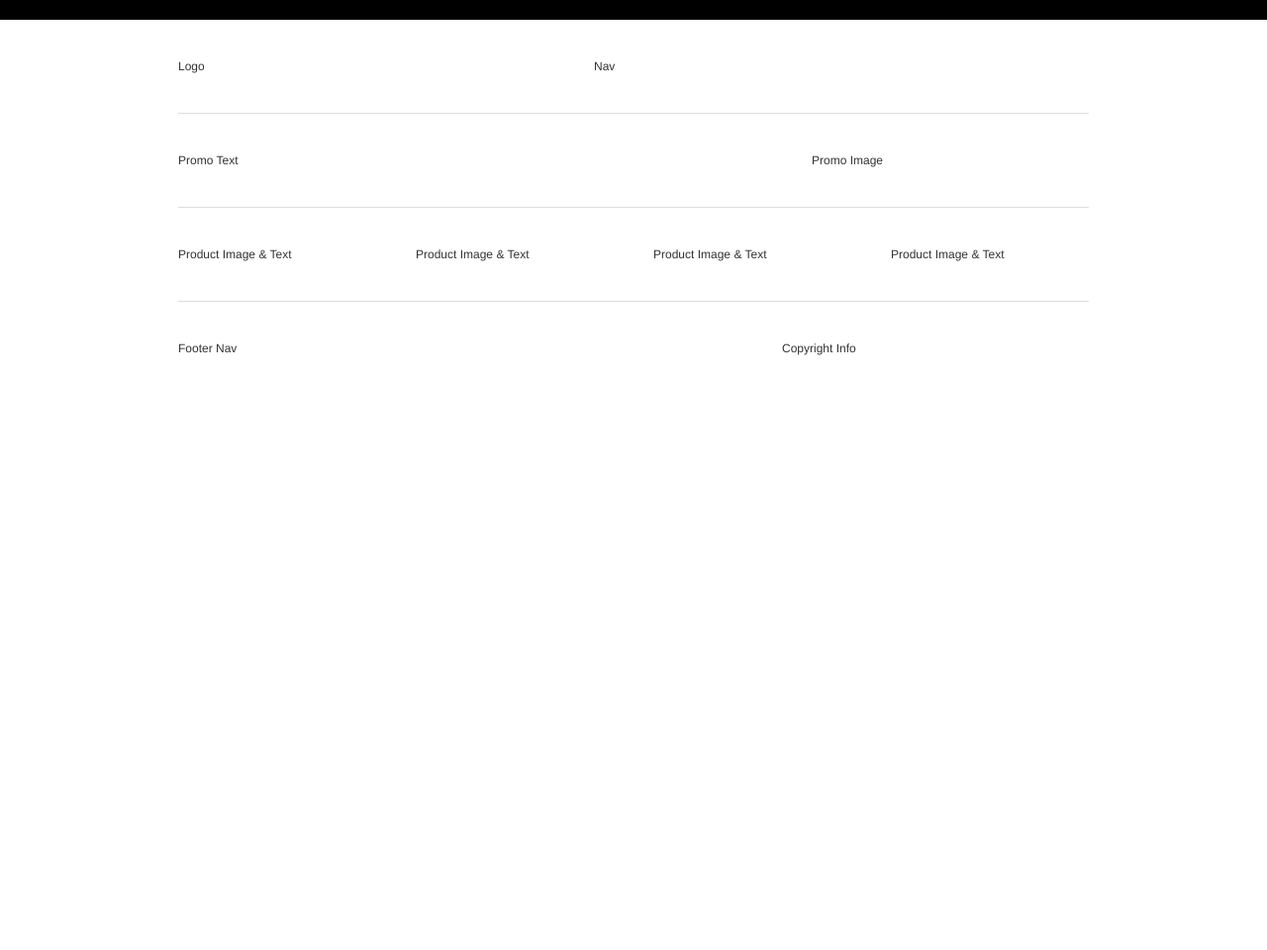
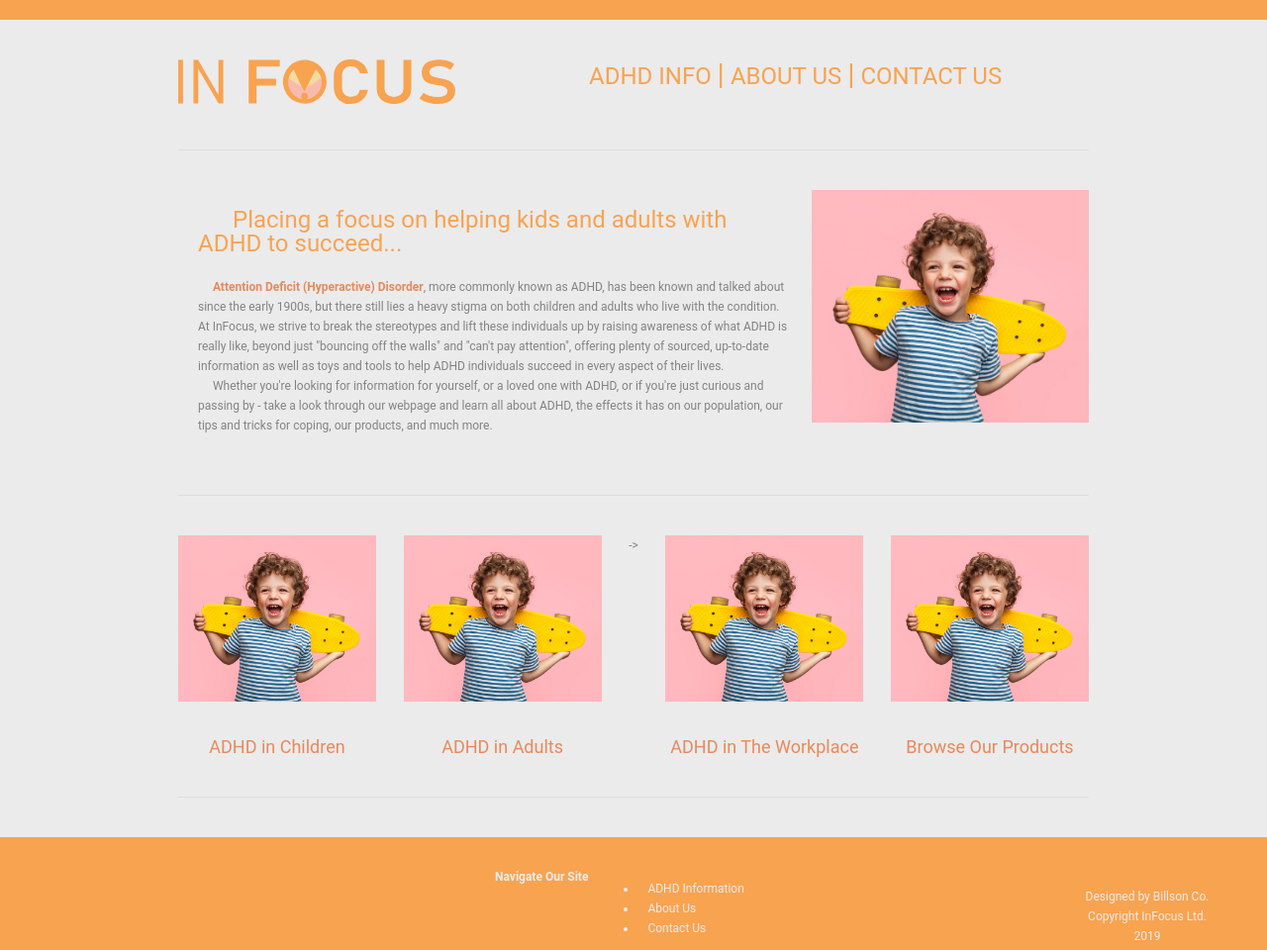
Before and after one commit to hbillson/Billson_H_FIP, a plain HTML site: page index.html in a window 1280 px wide. Shown: the whole page at 99% size. Before the commit the page ends 800 px from the top, so only its background shows below. Drawn offline with Linux system fonts and the light colour scheme.

Commit message:
added 3 pages

```diff
--- a/css/main.css
+++ b/css/main.css
@@ -4,10 +4,20 @@
 /*basic reset*/
 /*browsers have built in values for elements so we'll reset a few things to zero, you can add to this or remove items as needed*/
 
+@font-face {
+  font-family: "DK Lemon Yellow Sun", DK Lemon Yellow Sun, Roboto, sans-serif;
+  src: url(includes/dk_lemon.otf);
+}
+
 div,p,body,header,footer,section,article,nav
 {
 	margin: 0;
 	padding: 0;
+}
+
+li, ul {
+	margin-left: 20px;
+	padding-left: 10px;
 }
 
 img
@@ -17,13 +27,18 @@ img
 	padding: 0;
 }
 
+strong {
+	color:  #e8895b;
+}
 /*html selectors*/
 
 body
 {
-	font-family: "Helvetica Neue", Helvetica, Arial, sans-serif;
+	font-family: "Roboto", Roboto, Arial, sans-serif;
 	font-size: 12px;
-	color: #333;
+	color: #838383;
+	background-color: #ebebeb;
+	line-height: 20px;
 }
 
 
@@ -39,10 +54,14 @@ a:link, a:visited
 a:hover, a:active
 {
 	text-decoration:none;
+	color: #f3dba1;
 }
 
 /*hide elements from browser but show for doc outline*/
 
+ul {
+
+ }
 .hidden
 {
 	display: none;
@@ -51,7 +70,7 @@ a:hover, a:active
 /*section is block level and no width specidied therefore stretches full screen*/
 #topBar
 {
-	background-color: #000;
+	background-color: #f8a350;
 	height: 20px;
 }
 
@@ -65,6 +84,7 @@ We center the box using margin 0 auto and give it a fixed width of 920 + 20px +
 	width: 920px;
 	padding-left: 20px;
 	padding-right: 20px;
+	background-color: #ebebeb;
 }
 
 /*This is a flex container*/
@@ -88,8 +108,26 @@ We center the box using margin 0 auto and give it a fixed width of 920 + 20px +
 /*We use margin left auto to send it all the way to the right*/
 #mainNav
 {
+	color:#f8a350;
+	font-size: 24px;
 	margin-left: auto;
 	width: 500px;
+	padding:5px;
+}
+
+#mainNav a
+{
+	color:#f8a350;
+}
+
+#mainNav a:hover, a:active
+{
+	color:#f9baae;
+}
+
+.navLine {
+	color:#f8a350;
+	font-size: 30px;
 }
 
 #promo
@@ -102,13 +140,22 @@ We center the box using margin 0 auto and give it a fixed width of 920 + 20px +
   	justify-content: flex-start;
 }
 
+#slogan
+
+{
+	color:#f8a350;
+	font-size: 24px;
+	padding-left:35px;
+	font-family: "DK Lemon Yellow Sun", DK Lemon Yellow Sun, Roboto, sans-serif;
+}
 
 #promoText
 {
+	margin: 20px;
 	width: 600px;
 }
 
-#promoImage
+#promoImage, img
 {
 	margin-left: auto;
 	width: 280px;
@@ -130,24 +177,63 @@ We center the box using margin 0 auto and give it a fixed width of 920 + 20px +
 	width: 200px;
 }
 
+.productDesc img
+{
+	width: 200px;
+}
+
+.productDesc a {
+	color: #e8895b;
+	font-size: 18px;
+	width: 100%;
+    height: 100%;
+    display: flex;
+    justify-content: space-around;
+    padding-top: 30px;
+}
+
+.productDesc a:hover, a:active
+{
+	color:#f9baae;
+}
 #mainFooter
 {
 	margin-top: 40px;
-	margin-bottom: 40px;
 	display: flex;
 	flex-direction: row;
   	justify-content: flex-start;
+  	background-color:#f8a350;
+  	padding-top: 30px;
+  	height: auto;
 }
 
 #footerNav
 {
-	width: 500px;
+	display: flex;
+	flex-direction: row;
+  	justify-content: flex-start;
+	width: 920px;
+	padding-left: 500px;
+	padding-right: 20px;
+	height: auto;
+	color: #ebebeb;
+}
+
+#footerNav a {
+	color: #ebebeb;
+}
+
+#footerNav a:hover, a:active
+{
+	color:#f9baae;
 }
 
 #copyRight
 {
-	margin-left: auto;
+	margin-left: -200px;
 	width: 310px;
+	text-align: center;
+	color: #ebebeb;
 }
 
 /*Page 2 - Notice we are using one style sheet for all of the pages*/
@@ -166,10 +252,45 @@ We center the box using margin 0 auto and give it a fixed width of 920 + 20px +
 	width: 440px;
 }
 
+#content1 img
+{
+	width: 440px;
+}
+
 #content2
 {
 	margin-left: auto;
 	width: 440px;
+}
+
+#content2 img
+{
+	width: 440px;
+}
+
+#content1 h2
+{
+	font-family: "DK Lemon Yellow Sun", DK Lemon Yellow Sun, Roboto, sans-serif;
+	font-size: 36px;
+	color: #f8a350;
+	margin-left: 20px;
+}
+
+#content2 h2
+{
+	font-family: "DK Lemon Yellow Sun", DK Lemon Yellow Sun, Roboto, sans-serif;
+	font-size: 36px;
+	color: #f8a350;
+	margin-left: 20px;
+}
+
+#content2 a
+{
+	color: #f8a350;
+}
+#content2 a:hover
+{
+	color: #f9baae;
 }
 
 /*Page 3*/
@@ -190,7 +311,9 @@ We center the box using margin 0 auto and give it a fixed width of 920 + 20px +
 	width: 280px;
 }
 
-
+.box {
+	width: 280px;
+}
 #contentAreaBig
 {
 	margin-top: 40px;
@@ -198,10 +321,31 @@ We center the box using margin 0 auto and give it a fixed width of 920 + 20px +
 	padding-bottom: 40px;
 }
 
-/*Get rid of this, here just to give different height*/
-#contentAreaBig p
-{
-	line-height: 300px;
+#contentAreaBig h2, h3 {
+	font-family: "DK Lemon Yellow Sun", DK Lemon Yellow Sun, Roboto, sans-serif;
+	color: #f8a350;
+}
+
+#contentAreaBig h2 {
+	display: flex;
+	font-size:36px;
+	align-items: center;
+	justify-content: center;
+}
+
+#contentAreaBig h3 {
+	font-size:20px;
+}
+
+#contentAreaBig p {
+	padding-left:10px;
+}
+
+
+.contentBox {
+	display: flex;
+	flex-direction: row;
+  	justify-content: space-between;
 }
 
 #promoImageBig
--- a/index.html
+++ b/index.html
@@ -2,31 +2,77 @@
 <html lang="en">
 <head>
 <meta charset="UTF-8">
-<title>Web Page</title>
+<title>InFocus: ADHD Awareness and Help</title>
 <link href="css/main.css" rel="stylesheet" type="text/css" media="screen">
 </head>
 <body>
 	<section id="topBar"></section><!--end topBar-->
 	<div id="siteContainer">
     	<header id="mainHeader">
-        	<div id="logo"><p>Logo</p></div><!--end logo-->
-            <nav id="mainNav"><p>Nav</p></nav><!--end mainNav-->
+        	<div id="logo">
+        		<a href="index.html"><img src="images/infocus_logo.svg"></a>
+        	</div><!--end logo-->
+
+            <nav id="mainNav">
+            	<p>
+            		<a href="info.html">ADHD INFO</a>
+            		<span class="navLine">|</span>
+            		<a href="about.html">ABOUT US</a>
+            		<span class="navLine">|</span>
+            		<a href="contact.html">CONTACT US</a>
+            	</p>
+            </nav><!--end mainNav-->
         </header><!--end mainHeader-->
         <section id="promo">
-        	<div id="promoText"><p>Promo Text</p></div><!--end promoText-->
-        	<div id="promoImage"><p>Promo Image</p></div><!--end promoImage-->
+        	<div id="promoText">
+        		<span id="slogan">Placing a focus on helping kids and adults with ADHD to succeed...</span>
+        		<br>
+        		<br>
+        		<p>&nbsp;&nbsp;&nbsp;&nbsp;&nbsp;<strong>Attention Deficit (Hyperactive) Disorder</strong>, more commonly known as ADHD, has been known and talked about since the early 1900s, but there still lies a heavy stigma on both children and adults who live with the condition. At InFocus, we strive to break the stereotypes and lift these individuals up by raising awareness of what ADHD is really like, beyond just "bouncing off the walls" and "can't pay attention", offering plenty of sourced, up-to-date information as well as toys and tools to help ADHD individuals succeed in every aspect of their lives. </p>
+        		<p>&nbsp;&nbsp;&nbsp;&nbsp;&nbsp;Whether you're looking for information for yourself, or a loved one with ADHD, or if you're just curious and passing by - take a look through our webpage and learn all about ADHD, the effects it has on our population, our tips and tricks for coping, our products, and much more.
+        	</div><!--end promoText-->
+        	<div id="promoImage"><img src="images/placeholder.jpg"></div><!--end promoImage-->
         </section><!--end promo-->
         <section id="productInfo">
-        	<section class="productDesc"><p>Product Image &amp; Text</p></section><!--end productDesc1-->
-            <section class="productDesc"><p>Product Image &amp; Text</p></section><!--end productDesc2-->
-            <section class="productDesc"><p>Product Image &amp; Text</p></section><!--end productDesc3-->
-            <section class="productDesc"><p>Product Image &amp; Text</p></section><!--end productDesc4-->
+        	<section class="productDesc">
+        		<img src="images/placeholder.jpg">
+        		<p><a href="/">ADHD in Children</a></p>
+        	</section><!--end productDesc1-->
+            <section class="productDesc">
+        		<img src="images/placeholder.jpg">
+        		<p><a href="/">ADHD in Adults</a></p>
+        	</section><!--end productDesc2-->->
+            <section class="productDesc">
+        		<img src="images/placeholder.jpg">
+        		<p><a href="/">ADHD in The Workplace</a></p>
+        	</section><!--end productDesc3-->
+            <section class="productDesc">
+        		<img src="images/placeholder.jpg">
+        		<p>
+        			<a href="/">Browse Our Products</a>
+        		</p>
+        	</section><!--end productDesc5-->
         </section><!--end productInfo-->
+    </div>
         <footer id="mainFooter">
-        	<div id="footerNav"><p>Footer Nav</p></div><!--end FooterNav-->
-            <div id="copyRight"><p>Copyright Info</p></div><!--end Copyright-->
+        	<div id="footerNav">
+        		<p>
+        			<b>Navigate Our Site</b>
+						<ul>
+						<li><a href="info.html">ADHD Information</a></li>
+						<li><a href="about.html">About Us</a></li>
+						<li><a href="contact.html">Contact Us</a></li>
+					</ul>
+        		</p>
+        	</div><!--end FooterNav-->
+            <div id="copyRight">
+            	<br>
+            	<p>Designed by Billson Co.</p>
+            	<p>Copyright InFocus Ltd.</p>
+            	<p>2019</p>
+            </div><!--end Copyright-->
         </footer><!--end mainFooter-->
-    </div><!--end siteContainer-->
+<!--end siteContainer-->
 <script src="js/main.js"></script>
 </body>
 </html>
```
Also changed, not shown: about.html (added, +71 -0 lines), info.html (added, +69 -0 lines), page2.html (added, +37 -0 lines), images/infocus_logo.svg (added), images/o_logo.svg (added), images/placeholder.jpg (added), includes/dk_lemon.otf (added), infocus_logo.svg (added), o_logo.svg (added).
